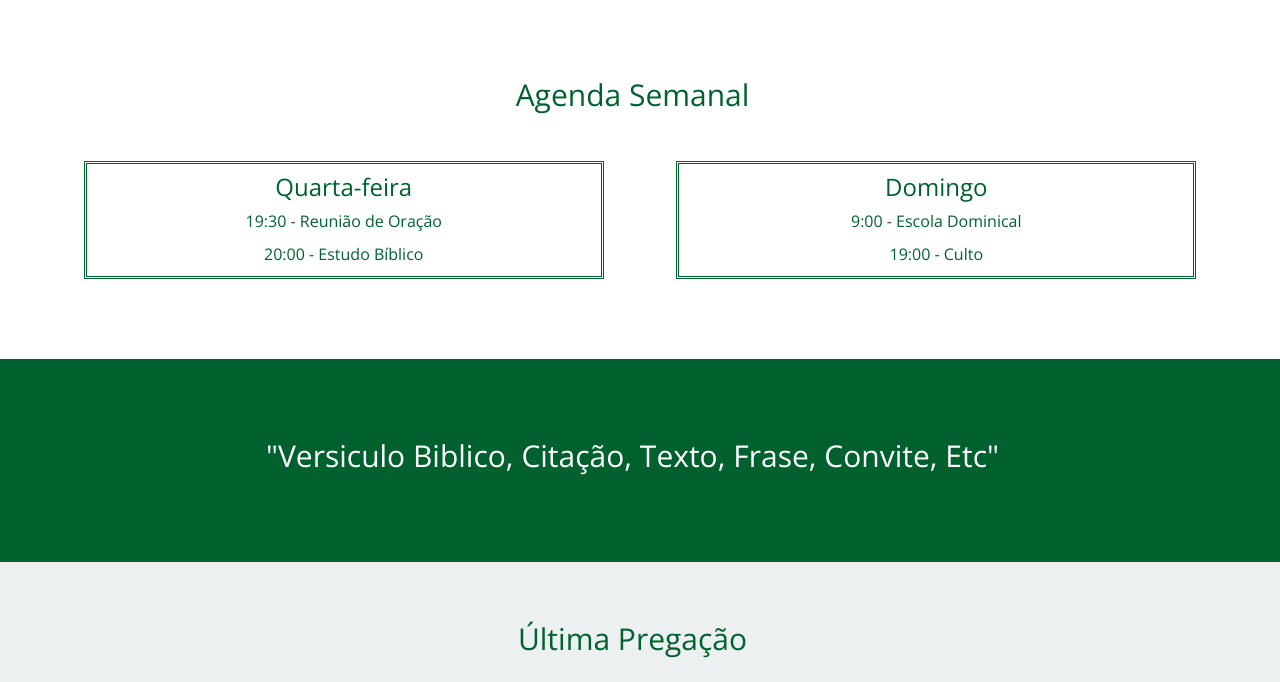
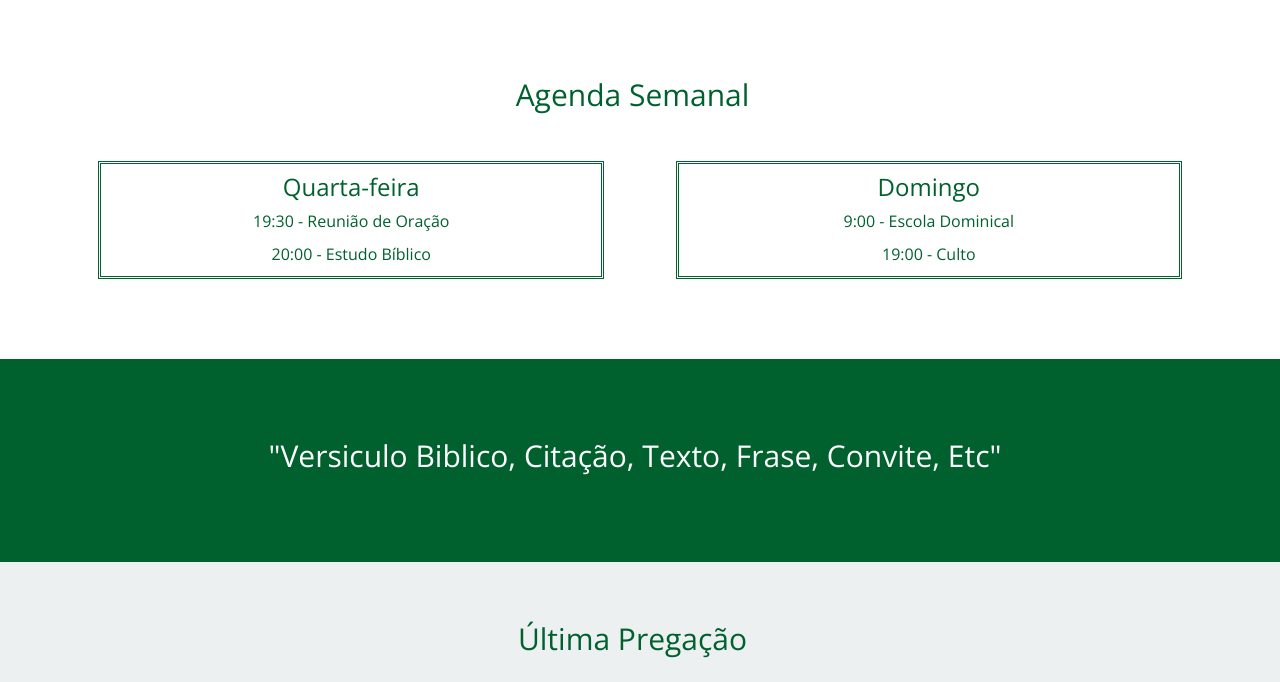
Before and after one commit to rodelima/ipbpc, a plain HTML site: page index.html in a window 1280 px wide. Shown: the part 808-1490 px from the top of the page. Drawn offline with nearby package versions, Linux system fonts and the light colour scheme; grey boxes are pictures that could not be loaded.

Commit message:
Initial commit9

```diff
--- a/index.html
+++ b/index.html
@@ -92,7 +92,7 @@
     <div class="bg-green section-margin">
       <div class="row">
         <section class="container">
-          <h2>"Versiculo Biblico, Citação, Texto, Frase, Convite, Etc"</h2>
+          <h2 style="padding-left: 5px">"Versiculo Biblico, Citação, Texto, Frase, Convite, Etc"</h2>
         </section>
       </div>
     </div>
--- a/style.css
+++ b/style.css
@@ -18,8 +18,6 @@ body {
 }
 
 .container {
-  padding-left: 0;
-  padding-right: 0;
 }
 
 .bg-cloud {
```
